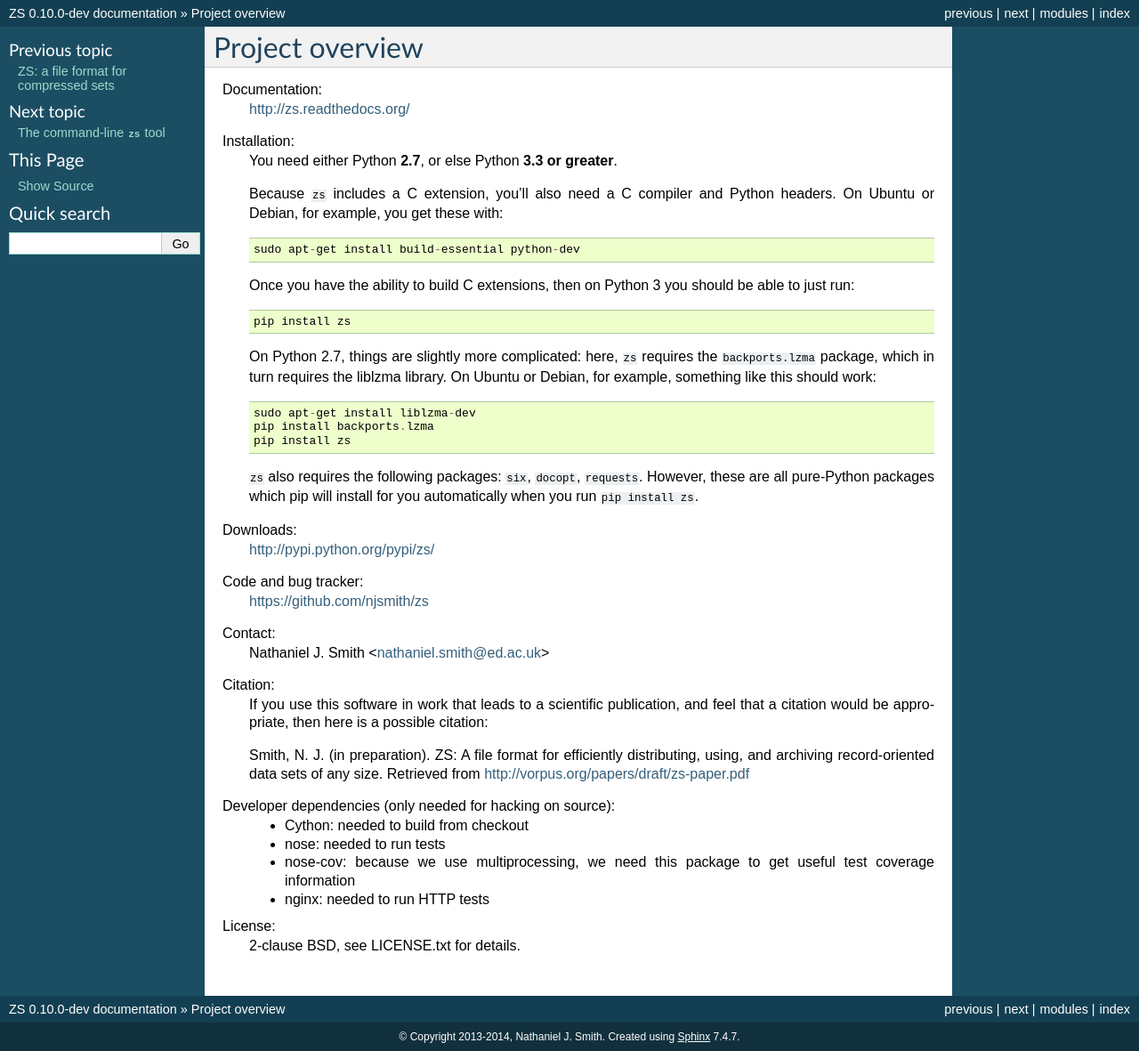
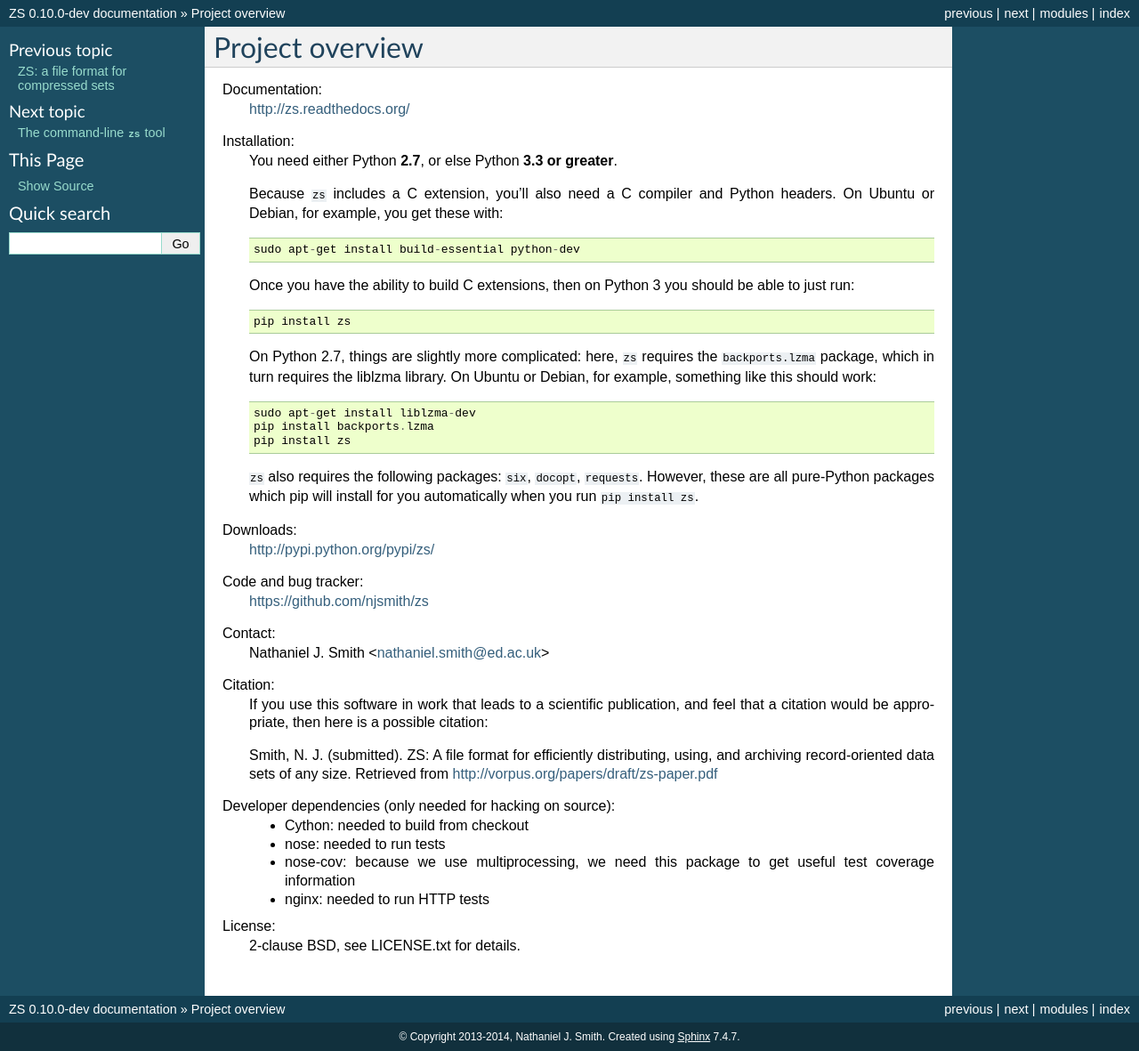
Before and after one commit to njsmith/zs, a Sphinx documentation site: the page built from doc/logistics.rst, in a window 1280 px wide. Shown: the whole page at 89% size. Built offline with Sphinx 7.4.7, drawn with Linux system fonts in a browser that asks for light colours.

Commit message:
update ZS paper citation to 'submitted'

```diff
--- a/README.rst
+++ b/README.rst
@@ -64,7 +64,7 @@
   publication, and feel that a citation would be appropriate, then
   here is a possible citation:
 
-  Smith, N. J. (in preparation). ZS: A file format for efficiently
+  Smith, N. J. (submitted). ZS: A file format for efficiently
   distributing, using, and archiving record-oriented data sets of
   any size. Retrieved from http://vorpus.org/papers/draft/zs-paper.pdf
 
--- a/doc/logistics.rst
+++ b/doc/logistics.rst
@@ -45,7 +45,7 @@
   publication, and feel that a citation would be appropriate, then
   here is a possible citation:
 
-  Smith, N. J. (in preparation). ZS: A file format for efficiently
+  Smith, N. J. (submitted). ZS: A file format for efficiently
   distributing, using, and archiving record-oriented data sets of
   any size. Retrieved from http://vorpus.org/papers/draft/zs-paper.pdf
 
```
